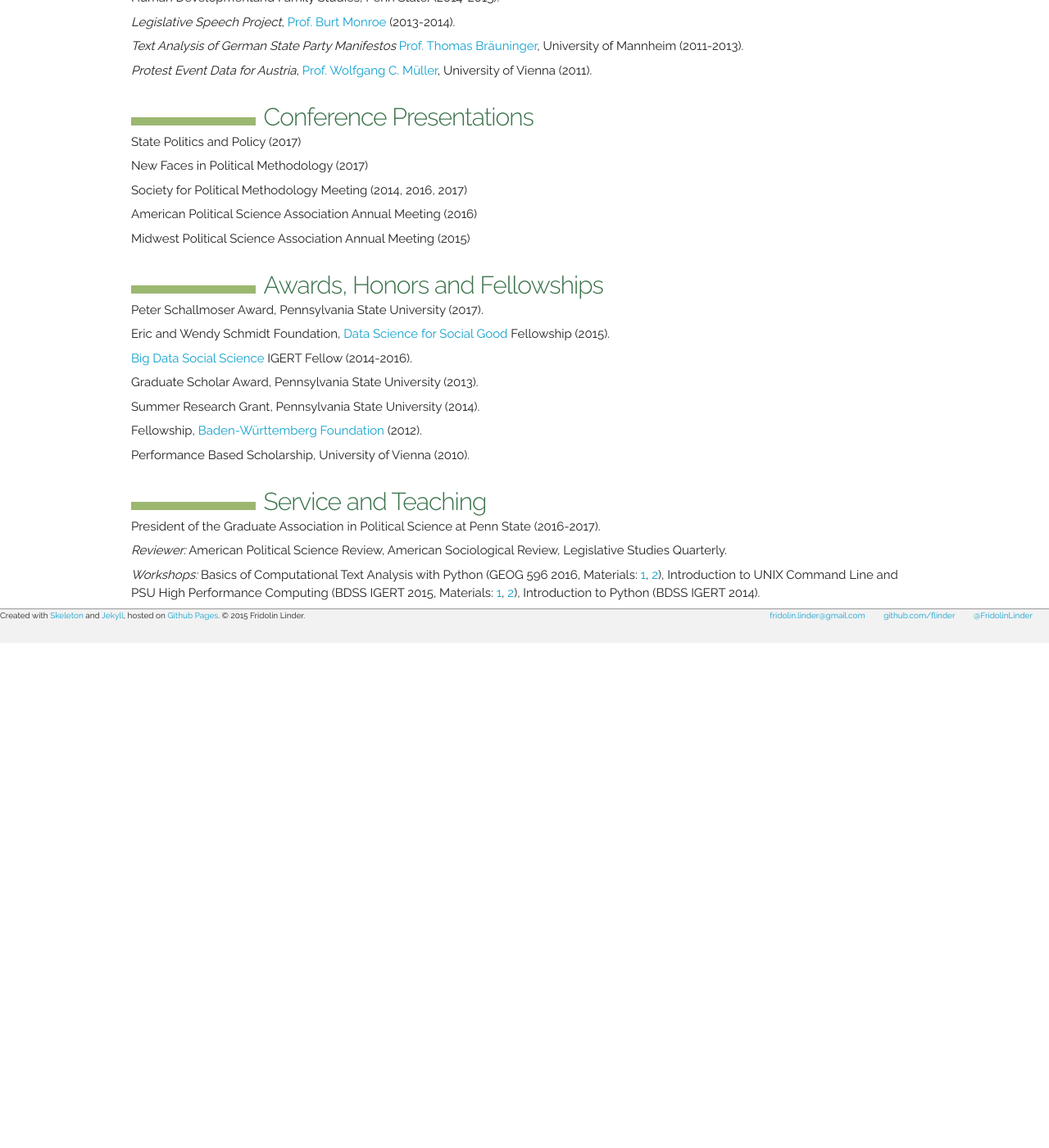
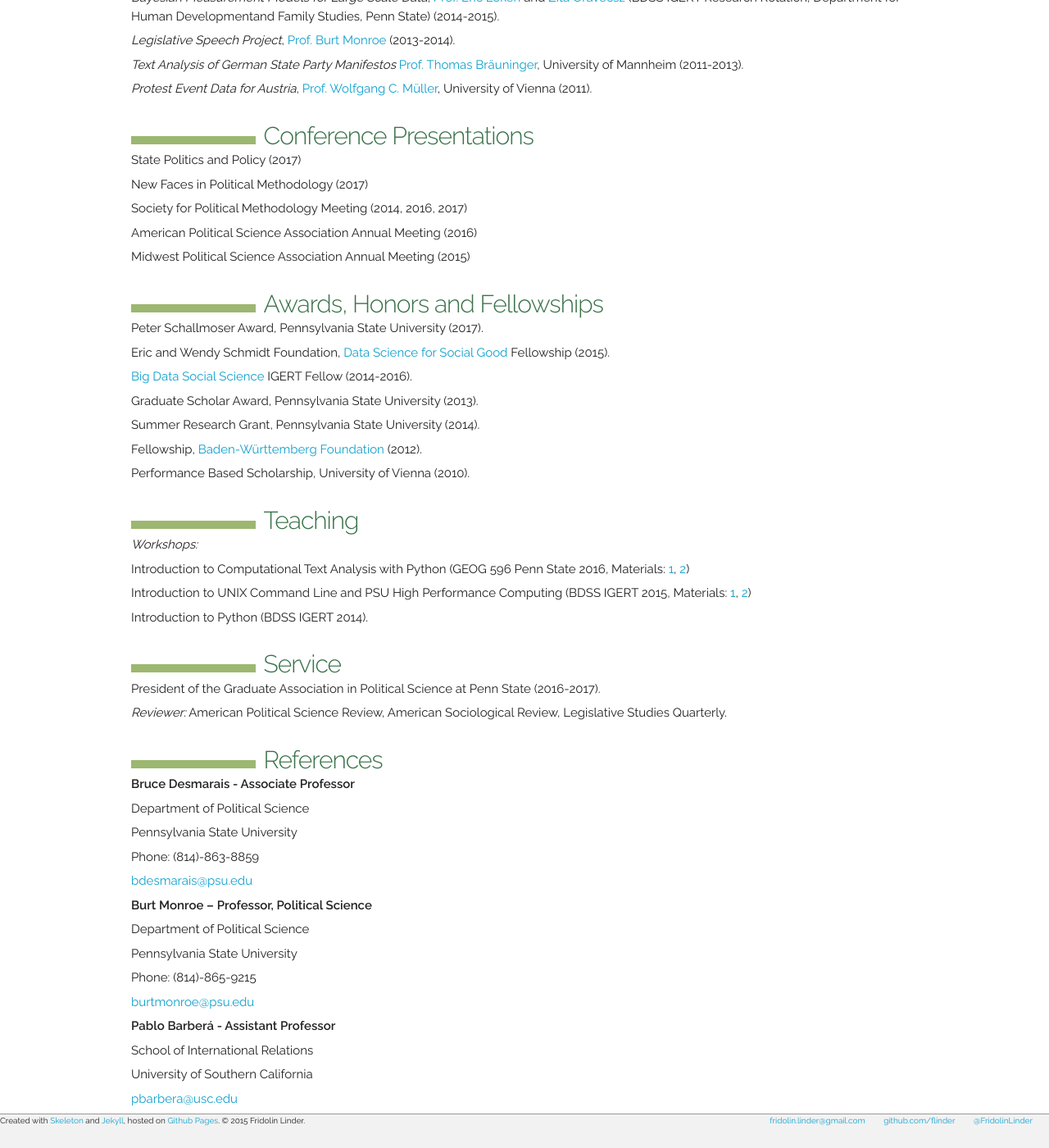
Before and after one commit to flinder/flinder.github.io, a Jekyll site: the page built from cv/index.html, in a window 1280 px wide and 1400 px high, scrolled down 1530 px. Shown: the whole window at 82% size. Built offline with Jekyll 4.4.1, drawn with Linux system fonts in a browser that asks for light colours; before the commit the page ends 2314 px from its top, so only the background shows below that; some of the changed text lies outside the part shown.

Commit message:
updated cv

```diff
--- a/cv/index.html
+++ b/cv/index.html
@@ -44,6 +44,7 @@ title: Curriculum Vitae
 <p>Privacy Protection for Natural Language Records: Neural Generative Models for Releasing Synthetic Twitter Data. (With <a href="http://stat.psu.edu/people/jvs140@psu.edu">Joshua Snoke</a> and <a href="http://www.personal.psu.edu/ago109/">Alexander Ororbia</a>) <a href="https://arxiv.org/abs/1606.01151">Link</a></p>
 <p>Text as Policy: Measuring Policy Similarity Through Bill Text Reuse. (With <a href="http://brucedesmarais.com/">Bruce Desmarais</a>, <a href="https://scholar.google.com/citations?user=BJFgS_oAAAAJ&amp;hl=en">Matthew Burgess</a> and <a href="https://scholar.google.com/citations?user=GNwyyrsAAAAJ&amp;hl=e://scholar.google.com/citations?user=GNwyyrsAAAAJ&amp;hl=en">Eugenia Giraudy</a>) <a href="https://papers.ssrn.com/sol3/papers.cfm?abstract_id=2812607">Link</a></p>
 <h2 id="professional-experience">Professional Experience</h2>
+<p>Visiting Graduate Researcher, University of Zürich (Summer 2016): <em>Policy Diffusion of Smoking Ban Legislation in US and Switzerland</em>, Prof. <a href="http://www.fabriziogilardi.org/">Fabrizio Gilardi</a>.</p>
 <p>Eric and Wendy Schmidt Foundation, <a href="http://dssg.io">Data Science for Social Good</a> Fellowship (2015).</p>
 <p>Bundestag (German Parliament), Internship/Assistant for <a href="http://www.spdfraktion.de/abgeordnete/schmidt-eisleben?wp=17">Silvia Schmidt, Member of Parliament</a> (2008).</p>
 <p>UNICEF, Cochabamba (Bolivia), Internship (2007).</p>
@@ -54,7 +55,6 @@ title: Curriculum Vitae
 <p>Data Management: SQL, MongoDB</p>
 <p>Languages: German, English, Spanish</p>
 <h2 id="research-assistance">Research Assistance</h2>
-<p><em>Policy Diffusion of Smoking Ban Legislation in US and Switzerland</em>, Prof. <a href="http://www.fabriziogilardi.org/">Fabrizio Gilardi</a>, University of Zürich (2016).</p>
 <p><em>Text as Policy: Measuring Policy Similarity through Bill Text Reuse</em>, <a href="http://sites.psu.edu/desmaraisgroup/">Prof. Bruce Desmarais</a> (2015-2016).</p>
 <p><em>Bayesian Measurement Models for Large Scale Data</em>, <a href="http://hhd.psu.edu/hdfs/directory/bio.aspx?id=149">Prof. Eric Loken</a> and <a href="http://www.cogsci.uci.edu/~zoravecz/bayes/index.php?site=BOUM">Zita Oravecsz</a> (BDSS IGERT Research Rotation, Department for Human Developmentand Family Studies, Penn State) (2014-2015).</p>
 <p><em>Legislative Speech Project</em>, <a href="http://polisci.la.psu.edu/people/blm24">Prof. Burt Monroe</a> (2013-2014).</p>
@@ -74,10 +74,29 @@ title: Curriculum Vitae
 <p>Summer Research Grant, Pennsylvania State University (2014).</p>
 <p>Fellowship, <a href="http://www.bw-stipendium.de/en/home.html">Baden-Württemberg Foundation</a> (2012).</p>
 <p>Performance Based Scholarship, University of Vienna (2010).</p>
-<h2 id="service-and-teaching">Service and Teaching</h2>
+<h2 id="teaching">Teaching</h2>
+<p><em>Workshops:</em></p>
+<p>Introduction to Computational Text Analysis with Python (GEOG 596 Penn State 2016, Materials: <a href="http://fridolin-linder.com/2016/03/24/intro-to-text-analysis.html">1</a>, <a href="https://github.com/flinder/text_analysis_tutorial">2</a>)</p>
+<p>Introduction to UNIX Command Line and PSU High Performance Computing (BDSS IGERT 2015, Materials: <a href="http://fridolin-linder.com/2015/12/03/psu-hpc-cheatsheet.html">1</a>, <a href="http://fridolin-linder.com/2015/12/02/commandline-cheatsheet.html">2</a>)</p>
+<p>Introduction to Python (BDSS IGERT 2014).</p>
+<h2 id="service">Service</h2>
 <p>President of the Graduate Association in Political Science at Penn State (2016-2017).</p>
 <p><em>Reviewer:</em> American Political Science Review, American Sociological Review, Legislative Studies Quarterly.</p>
-<p><em>Workshops:</em> Basics of Computational Text Analysis with Python (GEOG 596 2016, Materials: <a href="http://fridolin-linder.com/2016/03/24/intro-to-text-analysis.html">1</a>, <a href="https://github.com/flinder/text_analysis_tutorial">2</a>), Introduction to UNIX Command Line and PSU High Performance Computing (BDSS IGERT 2015, Materials: <a href="http://fridolin-linder.com/2015/12/03/psu-hpc-cheatsheet.html">1</a>, <a href="http://fridolin-linder.com/2015/12/02/commandline-cheatsheet.html">2</a>), Introduction to Python (BDSS IGERT 2014).</p>
+<h2 id="references">References</h2>
+<p><strong>Bruce Desmarais - Associate Professor</strong></p>
+<p>Department of Political Science</p>
+<p>Pennsylvania State University</p>
+<p>Phone: (814)-863-8859</p>
+<p><a href="mailto:burtmonroe@psu.edu">bdesmarais@psu.edu</a></p>
+<p><strong>Burt Monroe – Professor, Political Science</strong></p>
+<p>Department of Political Science</p>
+<p>Pennsylvania State University</p>
+<p>Phone: (814)-865-9215</p>
+<p><a href="mailto:burtmonroe@psu.edu">burtmonroe@psu.edu</a></p>
+<p><strong>Pablo Barberá - Assistant Professor</strong></p>
+<p>School of International Relations</p>
+<p>University of Southern California</p>
+<p><a href="mailto:pbarbera@usc.edu">pbarbera@usc.edu</a></p>
 </div>
 </body>
 </html>
```
Also changed, not shown: other parts of cv/index.html (+2 -2 lines), cv/cv.md (+49 -7 lines), 1 other file.
